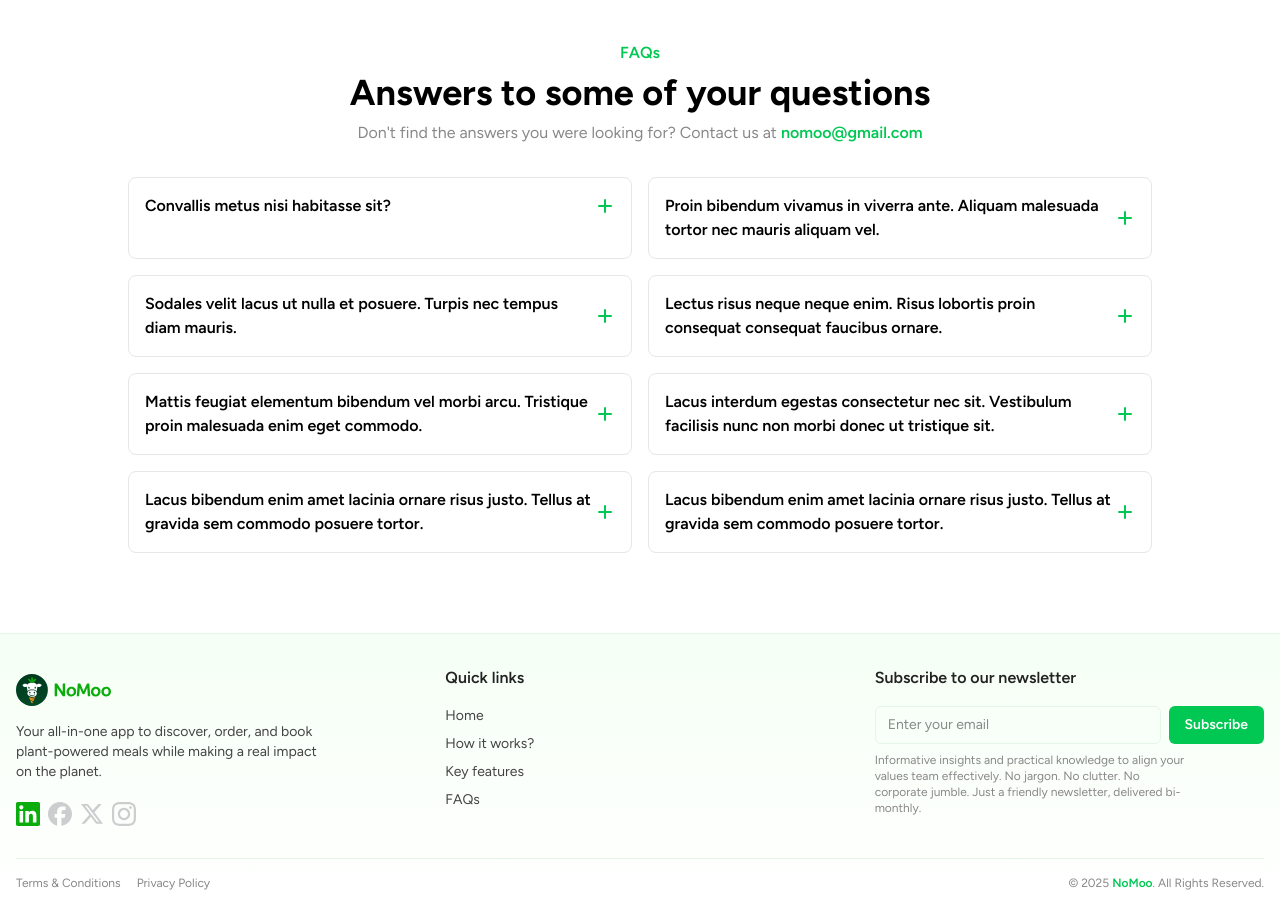
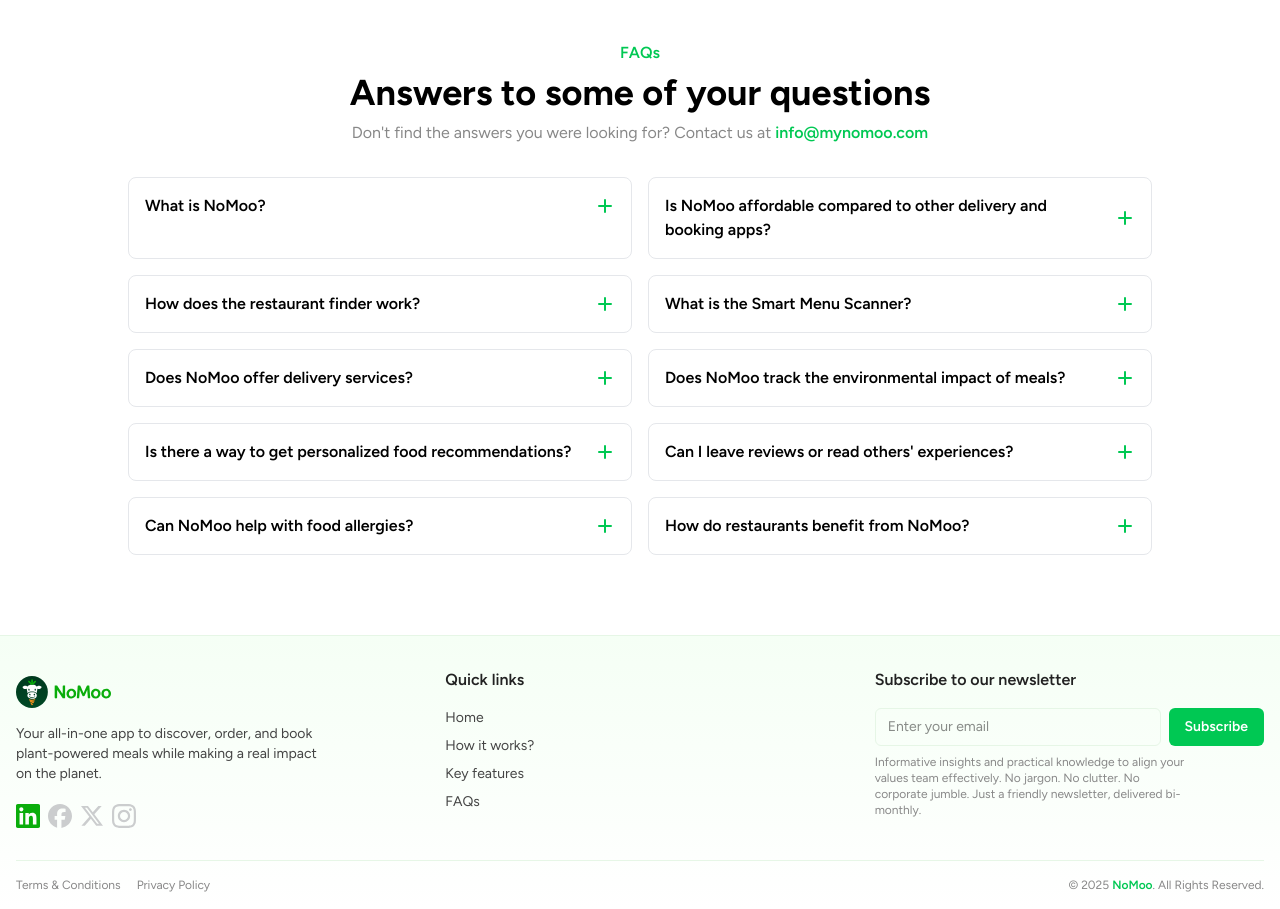
Before and after one commit to mynomoo/nomooLanding, a Next.js app: page / in a window 1280 px wide. Shown: the part 4440-5349 px from the top of the page. Built offline with nearby package versions, Linux system fonts and the light colour scheme.

Commit message:
faqs added

```diff
--- a/src/components/FAQSection.tsx
+++ b/src/components/FAQSection.tsx
@@ -1,14 +1,16 @@
 import React, { useState } from 'react'
 
 const faqs = [
-  { q: 'Convallis metus nisi habitasse sit?', a: 'Answer content here.' },
-  { q: 'Proin bibendum vivamus in viverra ante. Aliquam malesuada tortor nec mauris aliquam vel.', a: 'Answer content here.' },
-  { q: 'Sodales velit lacus ut nulla et posuere. Turpis nec tempus diam mauris.', a: 'Answer content here.' },
-  { q: 'Lectus risus neque neque enim. Risus lobortis proin consequat consequat faucibus ornare.', a: 'Answer content here.' },
-  { q: 'Mattis feugiat elementum bibendum vel morbi arcu. Tristique proin malesuada enim eget commodo.', a: 'Answer content here.' },
-  { q: 'Lacus interdum egestas consectetur nec sit. Vestibulum facilisis nunc non morbi donec ut tristique sit.', a: 'Answer content here.' },
-  { q: 'Lacus bibendum enim amet lacinia ornare risus justo. Tellus at gravida sem commodo posuere tortor.', a: 'Answer content here.' },
-  { q: 'Lacus bibendum enim amet lacinia ornare risus justo. Tellus at gravida sem commodo posuere tortor.', a: 'Answer content here.' },
+  { q: 'What is NoMoo?', a: 'NoMoo is a smart app designed to help vegans, vegetarians, and eco-conscious eaters find and enjoy plant-based food options using AI, geo-location, and user insights.' },
+  { q: 'Is NoMoo affordable compared to other delivery and booking apps?', a: 'Yes, NoMoo offers competitive rates, often with lower associated costs compared to other apps in the market.' },
+  { q: 'How does the restaurant finder work?', a: 'Using real-time geo-location, NoMoo shows nearby vegan and vegetarian-friendly restaurants, with filters for cuisine, price, ratings, and dietary preferences.' },
+  { q: 'What is the Smart Menu Scanner?', a: `NoMoo's proprietary AI can instantly scan and analyze restaurant menus. It highlights vegan and vegetarian options and even shows dishes that can be modified by removing certain ingredients—helping users make smart choices when booking a table or ordering delivery.` },
+  { q: 'Does NoMoo offer delivery services?', a: 'Yes, NoMoo enables users to order food for delivery from partner restaurants. The delivery service is reliable and comparable to other major delivery apps.' },
+  { q: 'Does NoMoo track the environmental impact of meals?', a: 'Yes. NoMoo calculates the estimated carbon footprint of your meal to support more eco-friendly food choices.' },
+  { q: 'Is there a way to get personalized food recommendations?', a: 'Absolutely. Based on your dietary preferences, restrictions, and history, NoMoo suggests dishes and restaurants tailored to your lifestyle.' },
+  { q: 'Can I leave reviews or read others\' experiences?', a: 'Yes. Users can rate dishes and restaurants and share insights with the NoMoo community, helping others make informed choices.' },
+  { q: 'Can NoMoo help with food allergies?', a: 'Yes, allergy detection is part of the premium features, helping users avoid ingredients they are allergic to when analyzing menus.' },
+  { q: 'How do restaurants benefit from NoMoo?', a: 'Restaurants can subscribe to NoMoo to increase visibility, certify menu items, and access data insights on customer preferences and sustainability trends.' },
 ]
 
 const PlusIcon = () => (
@@ -35,8 +37,8 @@
         </h2>
         <p className='text-[#888] text-sm sm:text-base'>
           Don&apos;t find the answers you were looking for? Contact us at{' '}
-          <a href='mailto:nomoo@gmail.com' className='text-[#00C853] font-semibold'>
-            nomoo@gmail.com
+          <a href='mailto:info@mynomoo.com' className='text-[#00C853] font-semibold'>
+          info@mynomoo.com
           </a>
         </p>
       </div>
@@ -51,7 +53,7 @@
               onClick={() => setOpenFaqIndex(isOpen ? null : index)}
             >
               <div className='flex items-center justify-between'>
-                <span className='font-semibold text-sm sm:text-base text-black'>
+                <span className='font-semibold mr-2 text-sm sm:text-base text-black'>
                   {faq.q}
                 </span>
                 <span>{isOpen ? <MinusIcon /> : <PlusIcon />}</span>
```
